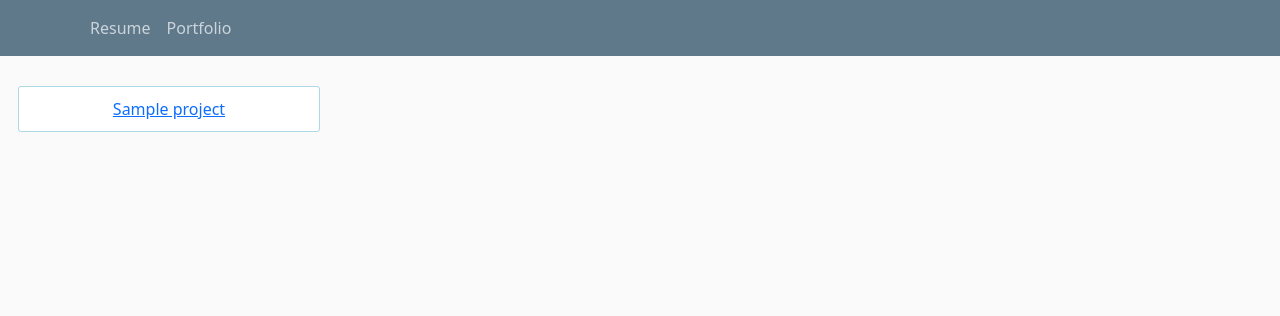
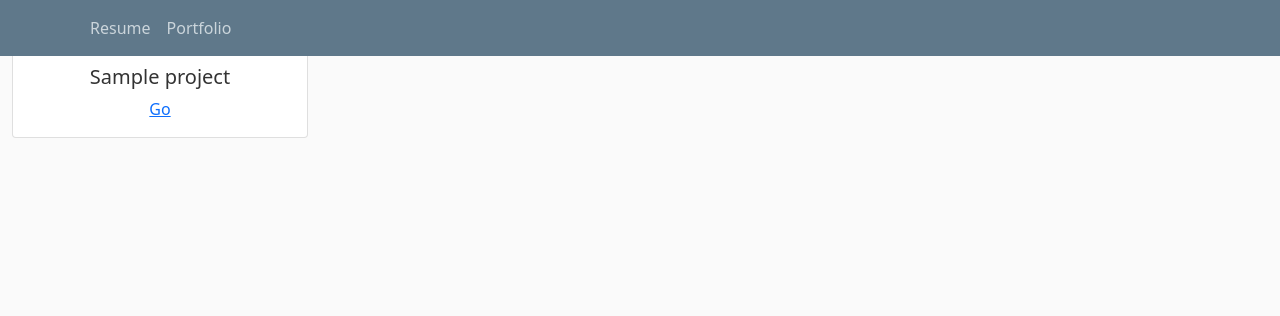
Before and after one commit to MateuszZalewski/portfolio, a Django app: page / in a window 1280 px wide. Shown: the top 316 px of the page. Run offline with Django 3.2, Linux system fonts and the light colour scheme; tables that the repository leaves empty hold one stand-in row (values such as "Sample post"); parts of the project's set-up code (start-up, migrations or seed data) failed here and were passed over.

Commit message:
modify list template to use more bootstrap

```diff
--- a/app/projects/static/projects/main.css
+++ b/app/projects/static/projects/main.css
@@ -1,15 +1,7 @@
 body {
     background: #fafafa;
     color: #333333;
-    margin-top: 5rem;
-}
-
-h1, h2, h3, h4, h5, h6 {
-    color: #444444;
-}
-
-ul {
-    margin: 0;
+    margin-top: 3rem;
 }
 
 .bg-steel {
@@ -27,32 +19,3 @@ ul {
 .site-header .navbar-nav .nav-link.active {
     font-weight: 500;
 }
-
-.grid-row {
-    display: grid;
-    grid-template-columns: repeat(4, 1fr);
-}
-
-div.cell {
-    background: #ffffff;
-    padding: 10px;
-    border: 1px solid lightblue;
-    border-radius: 3px;
-    margin: 6px;
-    overflow: hidden;
-    text-overflow: ellipsis;
-    white-space: nowrap;
-    text-align: center;
-}
-
-@media screen and (max-width: 760px) {
-    .grid-row {
-        grid-template-rows: 1fr;
-        grid-template-columns: 1fr;
-    }
-
-    div.cell {
-        grid-column: auto;
-        grid-row: auto;
-    }
-}
--- a/app/projects/templates/projects/list.html
+++ b/app/projects/templates/projects/list.html
@@ -1,10 +1,16 @@
 {% extends 'projects/base.html' %}
 {% block content %}
-    <div class="grid-row">
+
+    <div class="row text-center">
         {% for project in projects %}
-                <div class="cell">
-                    <a href="{% url 'project-detail' project.id %}">{{ project.name }}</a>
+            <div class="col-lg-3 col-md-4 col-sm-6 col-xs-12">
+                <div class="card">
+                    <div class="card-body">
+                        <h5 class="card-title">{{ project.name }}</h5>
+                        <a href="{% url 'project-detail' project.id %}">Go</a>
+                    </div>
                 </div>
+            </div>
         {% endfor %}
     </div>
 {% endblock content %}
```
